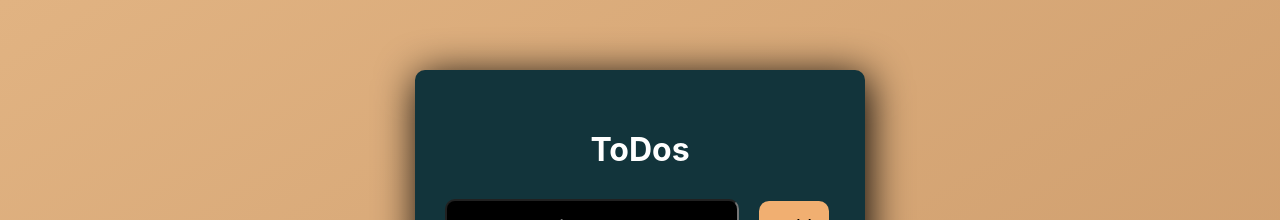
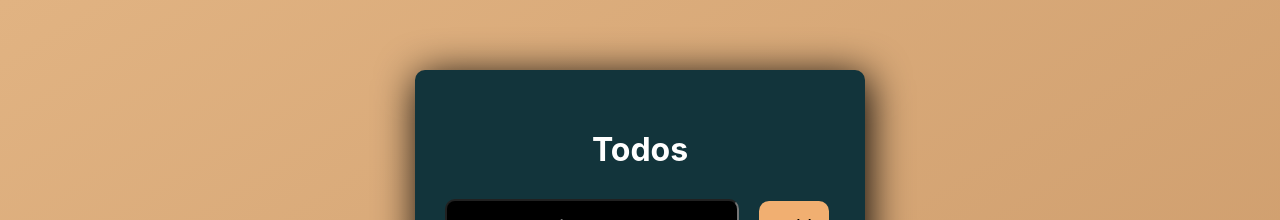
Before and after one commit to mouhamadx92x/todo, a React (Create React App) app: page / in a window 1280 px wide. Shown: the top 220 px of the page. Built offline with nearby package versions, Linux system fonts and the light colour scheme.

Commit message:
create context

```diff
--- a/public/index.html
+++ b/public/index.html
@@ -9,9 +9,7 @@
       name="description"
       content="Web site created using create-react-app"
     />
-    <link rel="stylesheet" href="https://stackpath.bootstapcdn.com/font-awesome/4.7.0/css/font/awesome.min.css"
-    type="text/css"
-    >
+
 
     <title>ToDo List</title>
   </head>
--- a/src/Components/App.jsx
+++ b/src/Components/App.jsx
@@ -1,13 +1,12 @@
 import Header from "./Header";
 import Form from "./Form";
 import TodosList from "./TodosList";
-import { useState } from "react";
-import "../Style/App.css"
+import { useContext } from "react";
+import { todoContext } from "../Context/context.js";
+import "../Style/App.css";
+
 function App() {
-  const [input, setInput] = useState("");
-  const [todos, setTodos] = useState([]);
-
-
+  const { input, setInput, todos, setTodos } = useContext(todoContext);
   return (
     <div className="container">
       <div className="app-wrapper">
@@ -20,11 +19,10 @@ function App() {
             setInput={setInput}
             todos={todos}
             setTodos={setTodos}
-
           />
         </div>
         <div>
-        <TodosList todos={todos} setTodos={setTodos} />
+          <TodosList todos={todos} setTodos={setTodos} />
         </div>
       </div>
     </div>
--- a/src/Components/Form.jsx
+++ b/src/Components/Form.jsx
@@ -1,7 +1,11 @@
 import React from "react";
+import { useContext } from "react";
+import { todoContext } from "../Context/context.js";
 import { v4 as uuidv4 } from "uuid";
 
-const Form = ({input, setInput,todos, setTodos}) => {
+const Form = () => {
+
+  const { input, setInput, todos, setTodos } = useContext(todoContext);
 
   const inputChangeHandler = (event) => {
     setInput(event.target.value);
@@ -14,9 +18,15 @@ const Form = ({input, setInput,todos, setTodos}) => {
   };
 
   return (
-    <form onSubmit={submitHandler} >
-      <input type="text" placeholder="Enter a Todo"
-      className="task-input"  value={input} required onChange={inputChangeHandler}/>
+    <form onSubmit={submitHandler}>
+      <input
+        type="text"
+        placeholder="Enter a Todo"
+        className="task-input"
+        value={input}
+        required
+        onChange={inputChangeHandler}
+      />
       <button className="button-add" type="submit">
         Add
       </button>
--- a/src/Components/Header.jsx
+++ b/src/Components/Header.jsx
@@ -1,11 +1,12 @@
-import React from 'react'
+import React from "react";
+
 
 const Header = () => {
   return (
-    <div className='header'>
-        <h1>ToDos</h1>
+    <div className="header">
+      <h1>Todos</h1>
     </div>
-  )
-}
+  );
+};
 
-export default Header
+export default Header;
--- a/src/Components/TodosList.jsx
+++ b/src/Components/TodosList.jsx
@@ -1,22 +1,25 @@
-import { computeHeadingLevel } from "@testing-library/react";
+import { useContext } from "react";
+import { todoContext } from "../Context/context.js";
 import React from "react";
 import { AiFillCheckSquare } from "react-icons/ai";
 import { AiFillDelete } from "react-icons/ai";
 
-const TodosList = ({ todos, setTodos }) => {
+const TodosList = () => {
+  const { todos, setTodos } = useContext(todoContext);
+
   const deletHandler = ({ id }) => {
     const filterdTodos = todos.filter((todo) => todo.id !== id);
     setTodos(filterdTodos);
   };
 
   const completeHandler = (task) => {
-    const compltedTodo =  todos.map((todo) => {
-      console.log(task.isDone)
+    const compltedTodo = todos.map((todo) => {
+      console.log(task.isDone);
       if (task.id === todo.id) {
         return { ...task, isDone: !task.isDone };
       }
       return todo;
-    })
+    });
 
     setTodos(compltedTodo);
   };
@@ -24,14 +27,14 @@ const TodosList = ({ todos, setTodos }) => {
   return (
     <div>
       {todos.map((todo) => (
-        <div className="list-item">
-          <div>
+        <div className="list-item" key={todo.id}>
+          <div key={todo.id}>
             <li key={todo.id}>
               <input
                 type="text"
                 value={todo.name}
                 className={`list ${todo.isDone ? "complete" : ""} `}
-                onChange={(event)=>event.preventDefault()}
+                onChange={(event) => event.preventDefault()}
               />
             </li>
           </div>
--- /dev/null
+++ b/src/Context/context.js
@@ -0,0 +1,16 @@
+import { createContext, useState } from "react";
+
+export const todoContext = createContext();
+
+const TodoProvider = (props) => {
+  const [input, setInput] = useState("");
+  const [todos, setTodos] = useState([]);
+
+  return (
+    <todoContext.Provider value={{ input, setInput, todos, setTodos }}>
+      {props.children}
+    </todoContext.Provider>
+  );
+};
+
+export default TodoProvider;
--- a/src/index.js
+++ b/src/index.js
@@ -2,7 +2,11 @@ import React from "react";
 import ReactDOM from "react-dom/client";
 import "../src/Style/index.css";
 import App from "./Components/App.jsx";
-
+import TodoProvider from "./Context/context";
 
 const root = ReactDOM.createRoot(document.getElementById("root"));
-root.render(<App />);
+root.render(
+  <TodoProvider>
+    <App />
+  </TodoProvider>
+);
```
